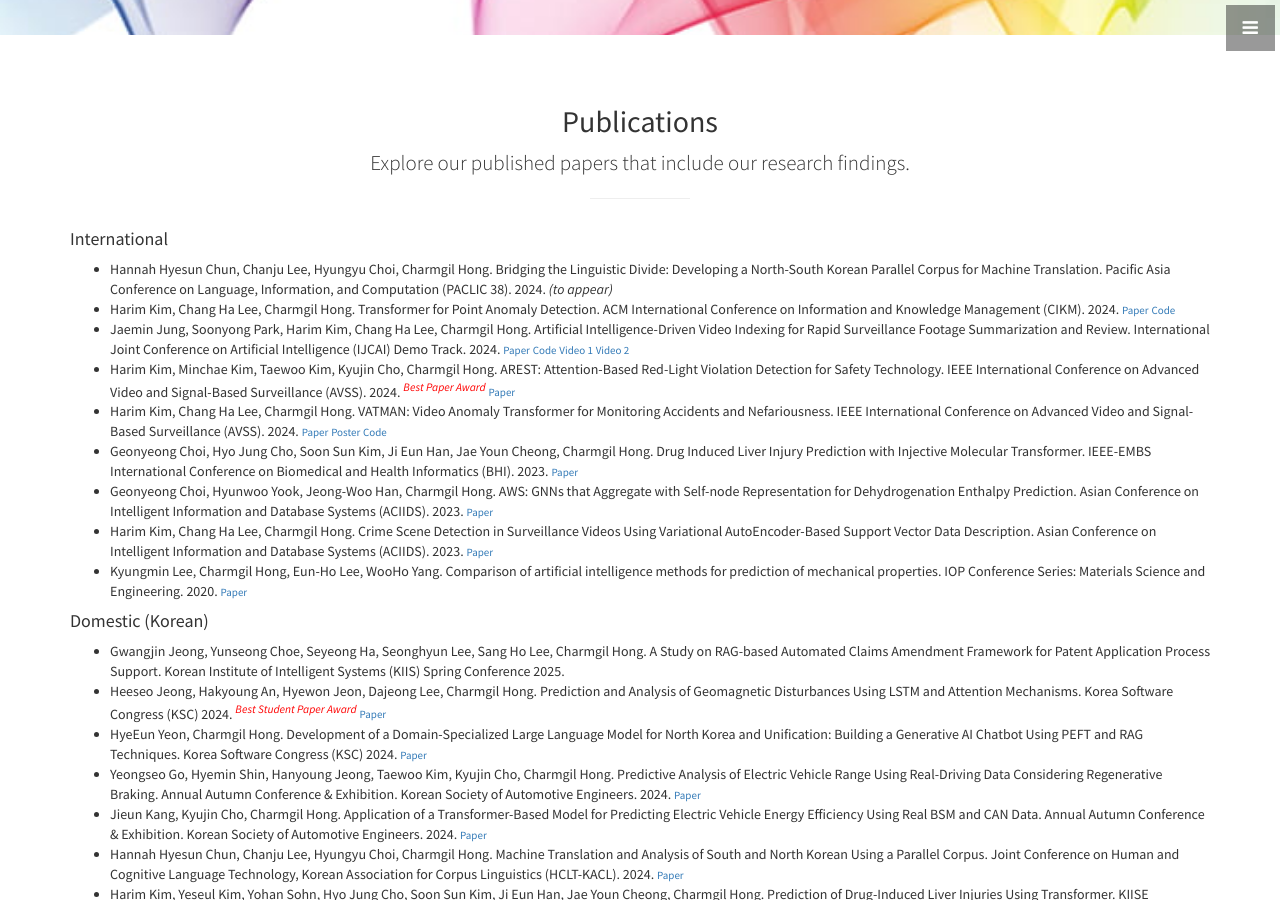
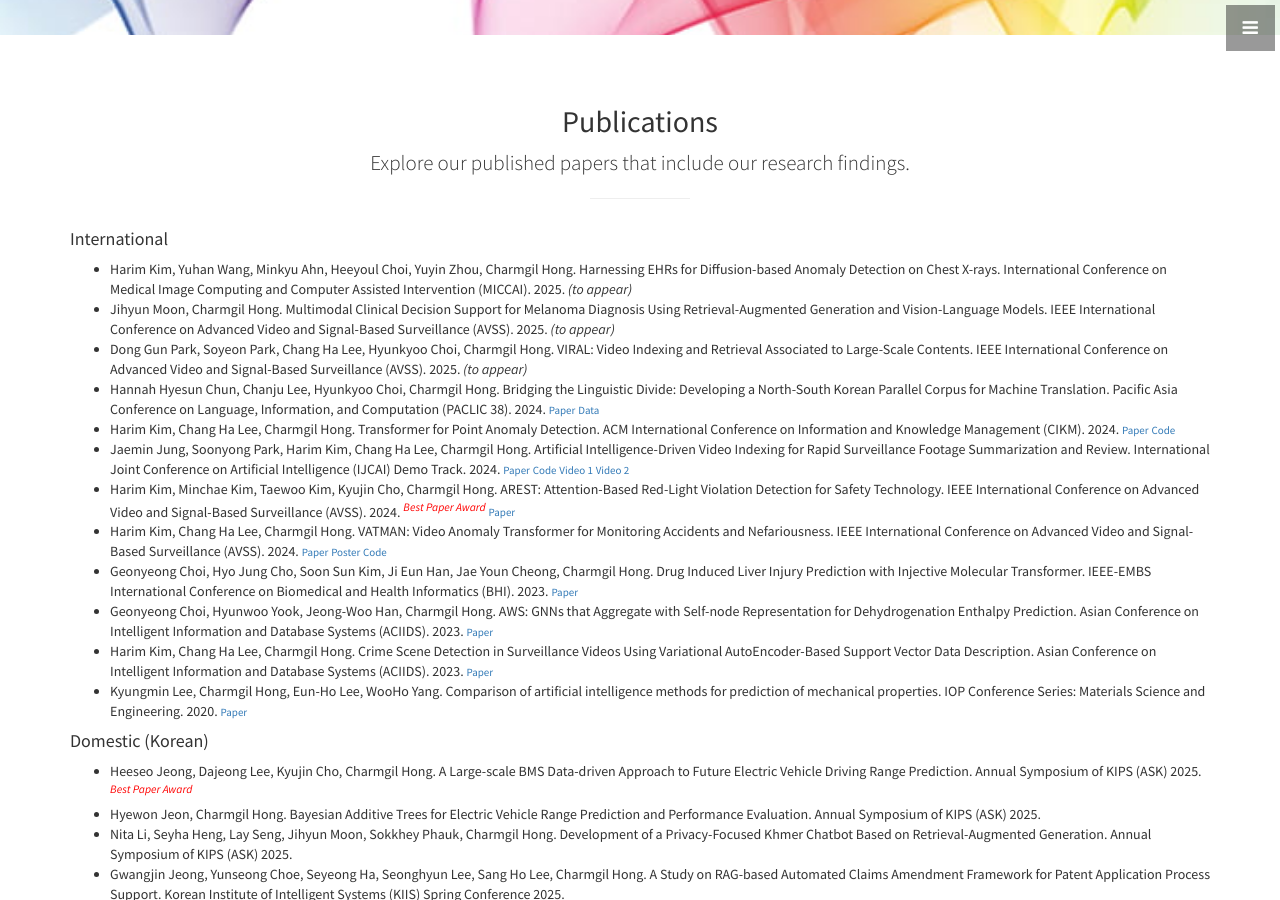
Before and after one commit to nth221/nth221.github.io, a Jekyll site: the page built from index.html, in a window 1280 px wide and 900 px high, scrolled down 3290 px. Built offline with Jekyll 4.4.1, drawn with Linux system fonts in a browser that asks for light colours; some of the changed text lies outside the part shown.

Commit message:
modified:   _includes/portfolio.html

```diff
--- a/_includes/portfolio.html
+++ b/_includes/portfolio.html
@@ -9,11 +9,16 @@
           <div class="col-lg-12 text-justify">
             <h4>International</h4>
             <ul class="publication-list">
-              <li>Hannah Hyesun Chun, Chanju Lee, Hyungyu Choi, Charmgil Hong. Bridging the Linguistic Divide: Developing a North-South Korean Parallel Corpus for Machine Translation. Pacific Asia Conference on Language, Information, and Computation (PACLIC 38). 2024. <em>(to appear)</em></li>
+              <li>Harim Kim, Yuhan Wang, Minkyu Ahn, Heeyoul Choi, Yuyin Zhou, Charmgil Hong. Harnessing EHRs for Diffusion-based Anomaly Detection on Chest X-rays. International Conference on Medical Image Computing and Computer Assisted Intervention (MICCAI). 2025. <em>(to appear)</em></li>
+              <li>Jihyun Moon, Charmgil Hong. Multimodal Clinical Decision Support for Melanoma Diagnosis Using Retrieval-Augmented Generation and Vision-Language Models. IEEE International Conference on Advanced Video and Signal-Based Surveillance (AVSS). 2025.  <em>(to appear)</em></li>
+              <li>Dong Gun Park, Soyeon Park, Chang Ha Lee, Hyunkyoo Choi, Charmgil Hong. VIRAL: Video Indexing and Retrieval Associated to Large-Scale Contents. IEEE International Conference on Advanced Video and Signal-Based Surveillance (AVSS). 2025.  <em>(to appear)</em></li>
+              <li>Hannah Hyesun Chun, Chanju Lee, Hyunkyoo Choi, Charmgil Hong. Bridging the Linguistic Divide: Developing a North-South Korean Parallel Corpus for Machine Translation. Pacific Asia Conference on Language, Information, and Computation (PACLIC 38). 2024. <span class="res"><a href="https://aclanthology.org/2024.paclic-1.77/" target="_blank">Paper</a></span> <span class="res"><a href="https://github.com/HandongSF/KoreanUnificationParallelCorpus" target="_blank">Data</a></span></li>
+              <!-- 2024 -->
               <li>Harim Kim, Chang Ha Lee, Charmgil Hong. Transformer for Point Anomaly Detection. ACM International Conference on Information and Knowledge Management (CIKM). 2024. <span class="res"><a href="https://dl.acm.org/doi/10.1145/3627673.3679859" target="_blank">Paper</a></span> <span class="res"><a href="https://github.com/nth221/TransPAD" target="_blank">Code</a></span></li>
               <li>Jaemin Jung, Soonyong Park, Harim Kim, Chang Ha Lee, Charmgil Hong. Artificial Intelligence-Driven Video Indexing for Rapid Surveillance Footage Summarization and Review. International Joint Conference on Artificial Intelligence (IJCAI) Demo Track. 2024. <span class="res"><a href="https://www.ijcai.org/proceedings/2024/1009" target="_blank">Paper</a></span> <span class="res"><a href="https://github.com/nth221/videx" target="_blank">Code</a></span> <span class="res"><a href="https://youtu.be/IaTPpJfmFnQ" target="_blank">Video 1</a></span> <span class="res"><a href="https://youtu.be/eXMBMsPZQaU" target="_blank">Video 2</a></span></li>
               <li>Harim Kim, Minchae Kim, Taewoo Kim, Kyujin Cho, Charmgil Hong. AREST: Attention-Based Red-Light Violation Detection for Safety Technology. IEEE International Conference on Advanced Video and Signal-Based Surveillance (AVSS). 2024. <span class="award"><em>Best Paper Award</em></span> <span class="res"><a href="https://ieeexplore.ieee.org/document/10672611" target="_blank">Paper</a></span></li>
               <li>Harim Kim, Chang Ha Lee, Charmgil Hong. VATMAN: Video Anomaly Transformer for Monitoring Accidents and Nefariousness. IEEE International Conference on Advanced Video and Signal-Based Surveillance (AVSS). 2024. <span class="res"><a href="https://ieeexplore.ieee.org/document/10672570" target="_blank">Paper</a></span> <span class="res"><a href="/files/arx/VATMAN_AVSS2024.pdf" target="_blank">Poster</a></span> <span class="res"><a href="https://github.com/nth221/vatman" target="_blank">Code</a></span></li>
+              <!-- 2023 -->
               <li>Geonyeong Choi, Hyo Jung Cho, Soon Sun Kim, Ji Eun Han, Jae Youn Cheong, Charmgil Hong. Drug Induced Liver Injury Prediction with Injective Molecular Transformer. IEEE-EMBS International Conference on Biomedical and Health Informatics (BHI). 2023. <span class="res"><a href="https://bhiconference.github.io/BHI2023/2023/pdfs/1570919252.pdf" target="_blank">Paper</a></span></li>
               <li>Geonyeong Choi, Hyunwoo Yook, Jeong-Woo Han, Charmgil Hong. AWS: GNNs that Aggregate with Self-node Representation for Dehydrogenation Enthalpy Prediction. Asian Conference on Intelligent Information and Database Systems (ACIIDS). 2023. <span class="res"><a href="https://link.springer.com/chapter/10.1007/978-3-031-42430-4_14" target="_blank">Paper</a></span></li>
               <li>Harim Kim, Chang Ha Lee, Charmgil Hong. Crime Scene Detection in Surveillance Videos Using Variational AutoEncoder-Based Support Vector Data Description. Asian Conference on Intelligent Information and Database Systems (ACIIDS). 2023. <span class="res"><a href="https://link.springer.com/chapter/10.1007/978-3-031-42430-4_37" target="_blank">Paper</a></span></li>
@@ -21,7 +26,11 @@
             </ul>
             <h4>Domestic (Korean)</h4>
             <ul class="publication-list">
+              <li>Heeseo Jeong, Dajeong Lee, Kyujin Cho, Charmgil Hong. A Large-scale BMS Data-driven Approach to Future Electric Vehicle Driving Range Prediction. Annual Symposium of KIPS (ASK) 2025. <span class="award"><em>Best Paper Award</em></span></li>
+              <li>Hyewon Jeon, Charmgil Hong. Bayesian Additive Trees for Electric Vehicle Range Prediction and Performance Evaluation. Annual Symposium of KIPS (ASK) 2025.</li>
+              <li>Nita Li, Seyha Heng, Lay Seng, Jihyun Moon, Sokkhey Phauk, Charmgil Hong. Development of a Privacy-Focused Khmer Chatbot Based on Retrieval-Augmented Generation. Annual Symposium of KIPS (ASK) 2025.</li>
               <li>Gwangjin Jeong, Yunseong Choe, Seyeong Ha, Seonghyun Lee, Sang Ho Lee, Charmgil Hong. A Study on RAG-based Automated Claims Amendment Framework for Patent Application Process Support. Korean Institute of Intelligent Systems (KIIS) Spring Conference 2025.</li>
+              <!--2024-->
               <li>Heeseo Jeong, Hakyoung An, Hyewon Jeon, Dajeong Lee, Charmgil Hong. Prediction and Analysis of Geomagnetic Disturbances Using LSTM and Attention Mechanisms. Korea Software Congress (KSC) 2024. <span class="award"><em>Best Student Paper Award</em></span> <span class="res"><a href="https://www.dbpia.co.kr/journal/articleDetail?nodeId=NODE12042262" target="_blank">Paper</a></span></li>
               <li>HyeEun Yeon, Charmgil Hong. Development of a Domain-Specialized Large Language Model for North Korea and Unification: Building a Generative AI Chatbot Using PEFT and RAG Techniques. Korea Software Congress (KSC) 2024. <span class="res"><a href="https://www.dbpia.co.kr/journal/articleDetail?nodeId=NODE12042265" target="_blank">Paper</a></span></li>
               <li>Yeongseo Go, Hyemin Shin, Hanyoung Jeong, Taewoo Kim, Kyujin Cho, Charmgil Hong. Predictive Analysis of Electric Vehicle Range Using Real-Driving Data Considering Regenerative Braking. Annual Autumn Conference & Exhibition. Korean Society of Automotive Engineers. 2024. <span class="res"><a href="https://www.dbpia.co.kr/journal/articleDetail?nodeId=NODE12047700" target="_blank">Paper</a></span></li>
@@ -61,6 +70,9 @@
             </ul>
             <h4>Workshops/Symposiums</h4>
             <ul class="publication-list">
+              <li>Jihyun Moon, Soon Sun Kim, Hyo Jung Cho, Jae Youn Cheong, Charmgil Hong. Turning LLMs into Clinical Decision Supporters: Optimizing Prompt Structure for Drug Side Effect Prediction in Chronic Hepatitis B Patients. The Liver Week (TLW) 2025.</li>
+              <li>Seongbin Kim, Seungjun Yu, Gyueun Park, Hyo Jung Cho, Soon Sun Kim, Ji Eun Han, Jae Youn Cheong, Charmgil Hong. Quantum Chemical Features Meet Clinical Data for DILI Prediction: Integrating Electronic Density Distribution of Antibiotics with Patient EMR Data. The Liver Week (TLW) 2025.</li>
+              <!-- 2024 -->
               <li>Jihyun Moon, Soon Sun Kim, Ji Eun Han, Hyo Jung Cho, Jae Youn Cheong, Charmgil Hong. A Study on Prompts for LLM-based Drug Side Effect Prediction in Chronic Hepatitis B Patients. Korean Society of Medical and Biological Engineering. Fall, 2024. <span class="award"><em>Best Presentation Award</em></span></li>
               <li>Soyeon Park, Charmgil Hong. A Study on Pneumonia Diagnosis Model Using X-Ray Images on EfficientNet. Korean Society of Medical and Biological Engineering. Fall, 2024.</li>
               <li>Harim Kim, Hyo Jung Cho, Soon Sun Kim, Ji Eun Han, Jae Youn Cheong, Charmgil Hong. Personalized Prediction of Drug-Induced Liver Injury Using the Transformer Architecture. The Liver Week (TLW) 2024. <span class="award"><em>Best Presentation Award</em></span></li>
```
